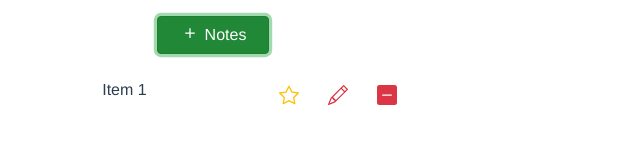
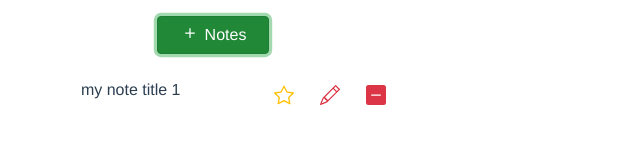
Before and after one commit to LuisChungaRios/awesome-notebook, a Vue app: page / in a window 1280 px wide. Both pictures are taken after a click on the button "Notes". Shown: the top 168 px of the page, without its empty margins (0-640 px from the left). Built offline with nearby package versions, Linux system fonts and the light colour scheme.

Commit message:
add notelistitem component

```diff
--- a/src/components/Note.vue
+++ b/src/components/Note.vue
@@ -7,11 +7,11 @@
 </template>
 <script>
 import NoteList from "./NoteList";
-
 export default {
   components: {
     NoteList
-  }
+  },
+  name: "Note"
 };
 </script>
 <style></style>
--- a/src/components/NoteList.vue
+++ b/src/components/NoteList.vue
@@ -2,34 +2,38 @@
   <div class="col-sm-12 col-md-4 note-container">
     <div class="row mb-4">
       <div class="col-sm-4 col-md-4 offset-sm-4">
-        <button class="btn btn-success btn-block">
+        <button class="btn btn-success btn-block" @click.prevent="addNote()">
           <b-icon icon="plus"></b-icon> Notes
         </button>
       </div>
     </div>
-    <div class="row note-list mb-1">
-      <div class="col-7">
-        <label for="">Item 1</label>
-        <!-- <input type="text" class="form-control" /> -->
-      </div>
-
-      <div class="col-5 d-flex justify-content-around">
-        <button class="btn">
-          <b-icon icon="star" variant="warning"></b-icon>
-        </button>
-        <button class="btn">
-          <b-icon icon="pencil" variant="danger"></b-icon>
-        </button>
-        <button class="btn">
-          <b-icon icon="dash-square-fill" variant="danger"></b-icon>
-        </button>
-      </div>
+    <div class="container">
+      <NoteListItem
+        v-for="notebook in notebooks"
+        :key="notebook.id"
+        :notebook="notebook"
+      />
     </div>
   </div>
 </template>
 
 <script>
-export default {};
+import { mapMutations, mapGetters } from "vuex";
+
+import NoteListItem from "./NoteListItem";
+
+export default {
+  components: {
+    NoteListItem
+  },
+  name: "NoteList",
+  methods: {
+    ...mapMutations("notebook", ["addNote"])
+  },
+  computed: {
+    ...mapGetters("notebook", ["notebooks"])
+  }
+};
 </script>
 <style scoped>
 .note-container {
--- /dev/null
+++ b/src/components/NoteListItem.vue
@@ -0,0 +1,36 @@
+<template>
+  <div class="row note-list mb-1">
+    <div class="col-7">
+      <label for=""> {{ notebook.title }} </label>
+      <!-- <input type="text" class="form-control" /> -->
+    </div>
+
+    <div class="col-5 d-flex justify-content-around">
+      <button class="btn">
+        <b-icon icon="star" variant="warning"></b-icon>
+      </button>
+      <button class="btn">
+        <b-icon icon="pencil" variant="danger"></b-icon>
+      </button>
+      <button class="btn">
+        <b-icon icon="dash-square-fill" variant="danger"></b-icon>
+      </button>
+    </div>
+  </div>
+</template>
+<script>
+export default {
+  name: "NoteListItem",
+  props: {
+    notebook: {
+      required: true,
+      type: Object,
+      default: () => ({
+        title: "default title",
+        id: null
+      })
+    }
+  }
+};
+</script>
+<style></style>
--- a/src/store/notebook/getters.js
+++ b/src/store/notebook/getters.js
@@ -1,6 +1,6 @@
 const getters = {
   notebooks(state) {
-    return state.notebooks;
+    return state.notebooks.sort((a, b) => a.id > b.id);
   }
 };
 export default getters;
--- a/src/store/notebook/mutations.js
+++ b/src/store/notebook/mutations.js
@@ -1,11 +1,12 @@
 const mutations = {
   addNote(state) {
+    const id = state.notebooks.length + 1;
     state.notebooks.push({
-      title: "my note title",
+      title: `my note title ${id}`,
       content: "my awesome note",
       favorite: false,
       created_at: Date.now(),
-      id: state.notebooks.length + 1
+      id
     });
   },
   deleteNote(state, notebook_id) {
```
